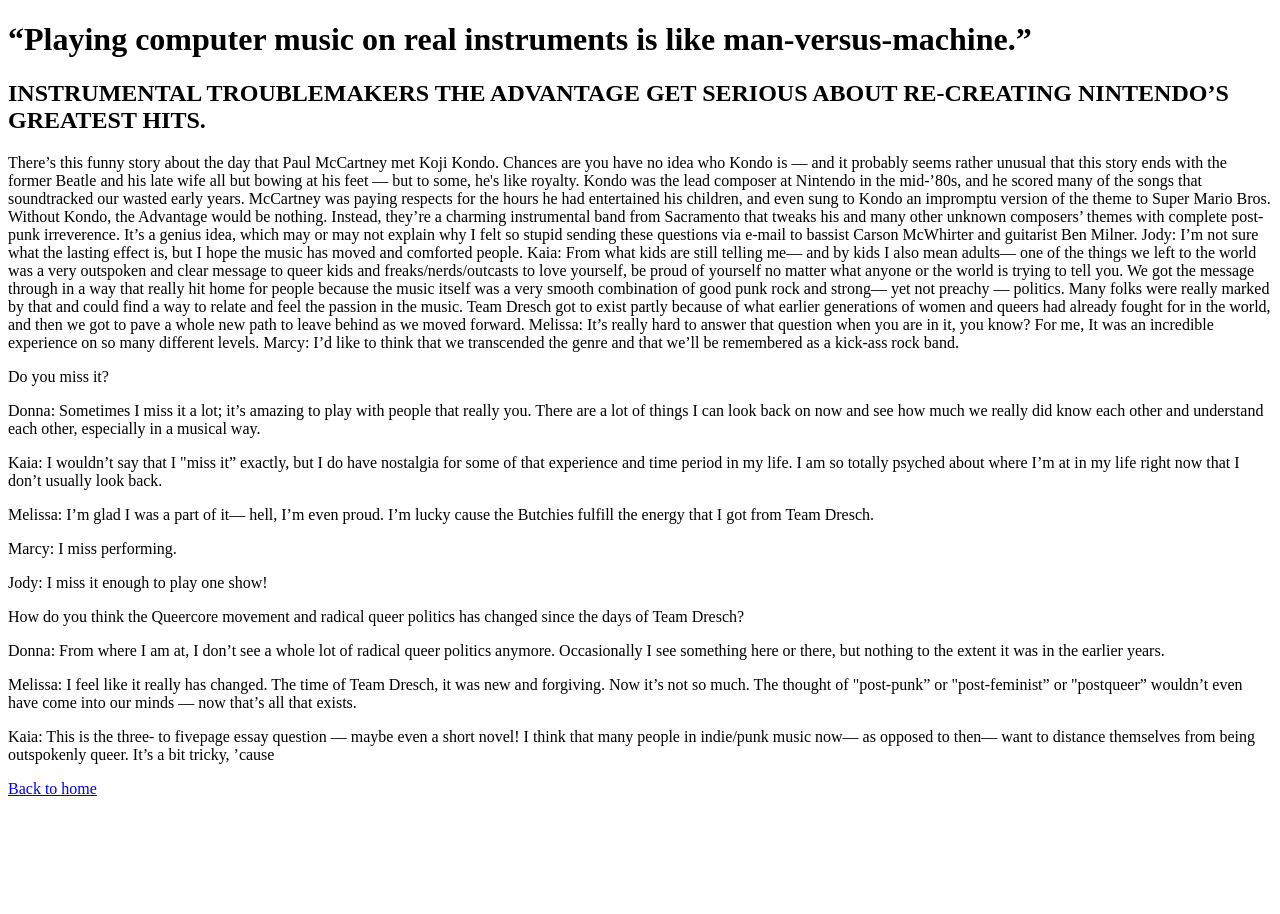
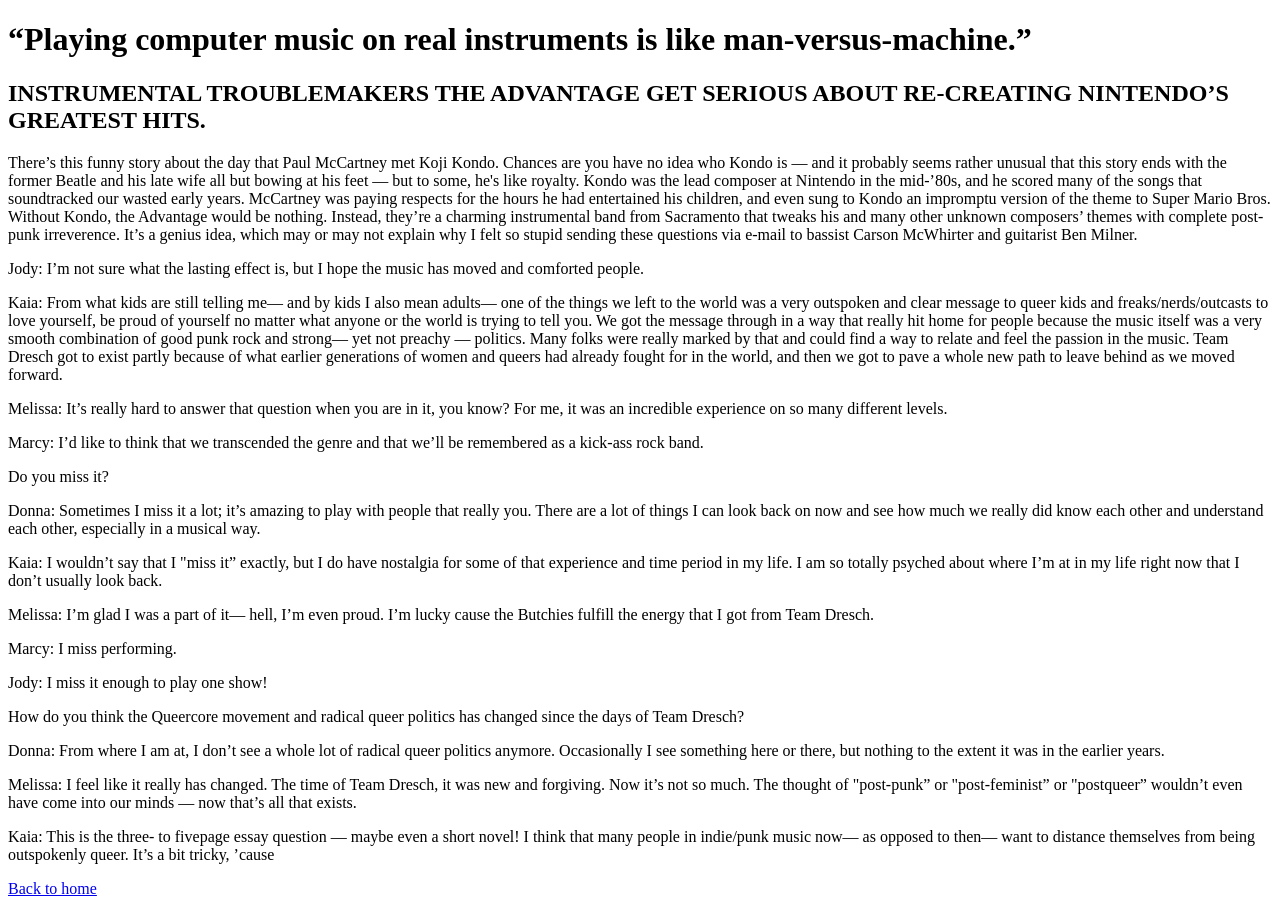
Before and after one commit to ryanlhlo/webtech-assignment1, a plain HTML site: page fanzine-page.html in a window 1280 px wide. Before the commit the page ends 814 px from the top, so only its background shows below. Drawn offline with Linux system fonts and the light colour scheme.

```diff
--- a/fanzine-page.html
+++ b/fanzine-page.html
@@ -11,16 +11,14 @@
 
     <p>There’s this funny story about the day that Paul McCartney met Koji Kondo. Chances are you have no idea who Kondo is — and it probably seems rather unusual that this story ends with the former Beatle and his late wife all but bowing at his feet — but to some, he's like royalty. Kondo was the lead composer at Nintendo in the mid-’80s, and he scored many of the songs that soundtracked our wasted early years. McCartney was paying respects for the hours he had entertained his children, and even sung to Kondo an impromptu version of the theme to Super Mario Bros.
 Without Kondo, the Advantage would be nothing. Instead, they’re a charming instrumental band from Sacramento that tweaks his and many other unknown composers’ themes with complete post-punk irreverence. It’s a genius idea, which may or may not explain why I felt so stupid sending these questions via e-mail to bassist Carson McWhirter and guitarist Ben Milner.
-Jody: I’m not sure what the lasting effect is, but I hope the music has moved and comforted people.
-Kaia: From what kids are still telling me— and by kids I also mean adults— one of the things we left to the world was a very outspoken and clear message to queer kids and freaks/nerds/outcasts to love yourself, be proud of yourself no matter what anyone or the world is trying to tell you. We got the message through in a way that really hit home for people because the music itself was a very smooth combination of good punk rock and strong— yet not preachy — politics. Many folks were really marked by that and could find a way to relate and feel the passion in the music.
-Team Dresch got to exist partly because of what earlier generations of women and queers had already fought for in the world, and then we got to pave a whole new path to leave behind as we moved forward.
-Melissa: It’s really hard to answer that question when you are in it, you know? For me,
-It was an incredible experience on so many different levels.
-Marcy: I’d like to think that we transcended the genre and that we’ll be remembered as a kick-ass rock band.</p>
+<p>Jody: I’m not sure what the lasting effect is, but I hope the music has moved and comforted people.</p>
+<p>Kaia: From what kids are still telling me— and by kids I also mean adults— one of the things we left to the world was a very outspoken and clear message to queer kids and freaks/nerds/outcasts to love yourself, be proud of yourself no matter what anyone or the world is trying to tell you. We got the message through in a way that really hit home for people because the music itself was a very smooth combination of good punk rock and strong— yet not preachy — politics. Many folks were really marked by that and could find a way to relate and feel the passion in the music.
+Team Dresch got to exist partly because of what earlier generations of women and queers had already fought for in the world, and then we got to pave a whole new path to leave behind as we moved forward.</p>
+<p>Melissa: It’s really hard to answer that question when you are in it, you know? For me, it was an incredible experience on so many different levels.</p>
+<p>Marcy: I’d like to think that we transcended the genre and that we’ll be remembered as a kick-ass rock band.</p>
 
     <p>Do you miss it?</p>
-<p>Donna: Sometimes I miss it a lot; it’s amazing to play with people that really you. There are a lot of things I can look back on now and see how much we really did know each other
-and understand each other, especially in a musical way.</p>
+<p>Donna: Sometimes I miss it a lot; it’s amazing to play with people that really you. There are a lot of things I can look back on now and see how much we really did know each other and understand each other, especially in a musical way.</p>
 <p>Kaia: I wouldn’t say that I "miss it” exactly, but I do have nostalgia for some of that experience and time period in my life. I am so totally psyched about where I’m at in my life right now that I don’t usually look back.</p>
 <p>Melissa: I’m glad I was a part of it— hell, I’m even proud. I’m lucky cause the Butchies fulfill the energy that I got from Team Dresch.</p>
 <p>Marcy: I miss performing.</p>
```
